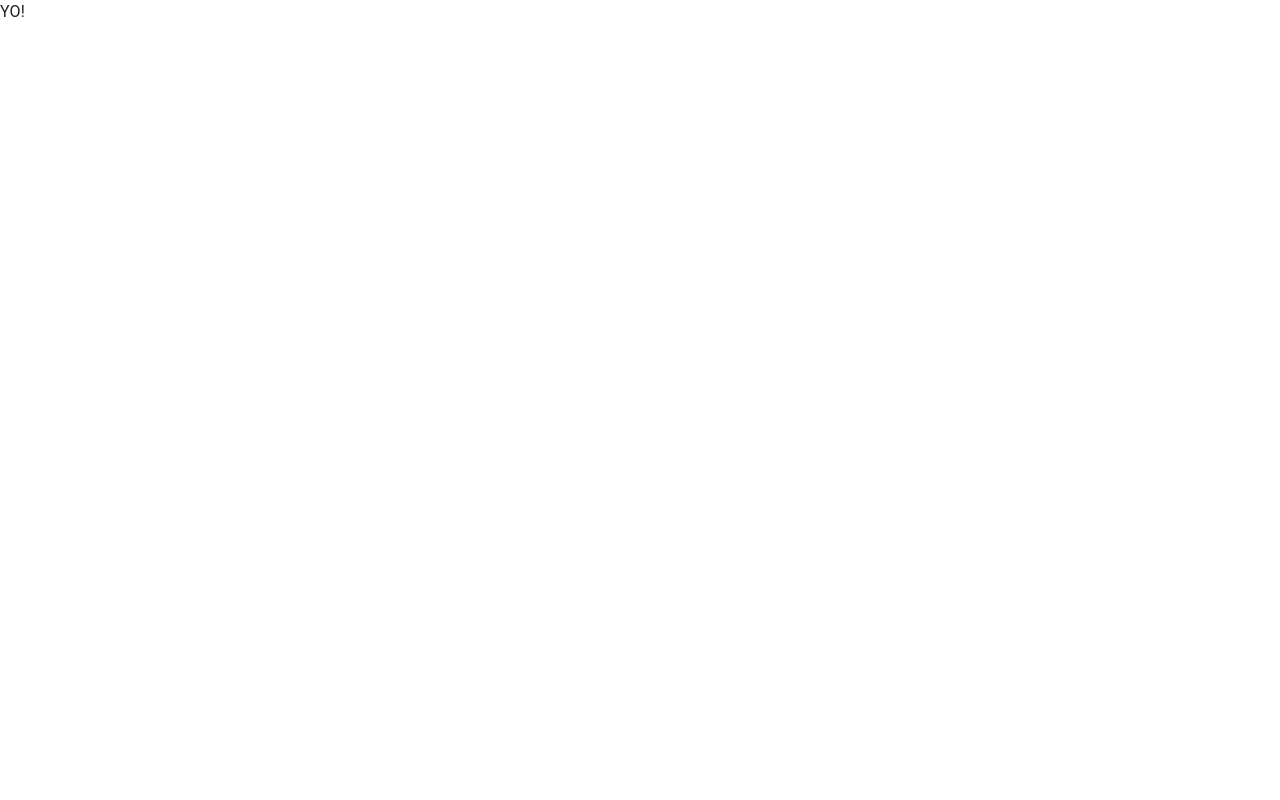
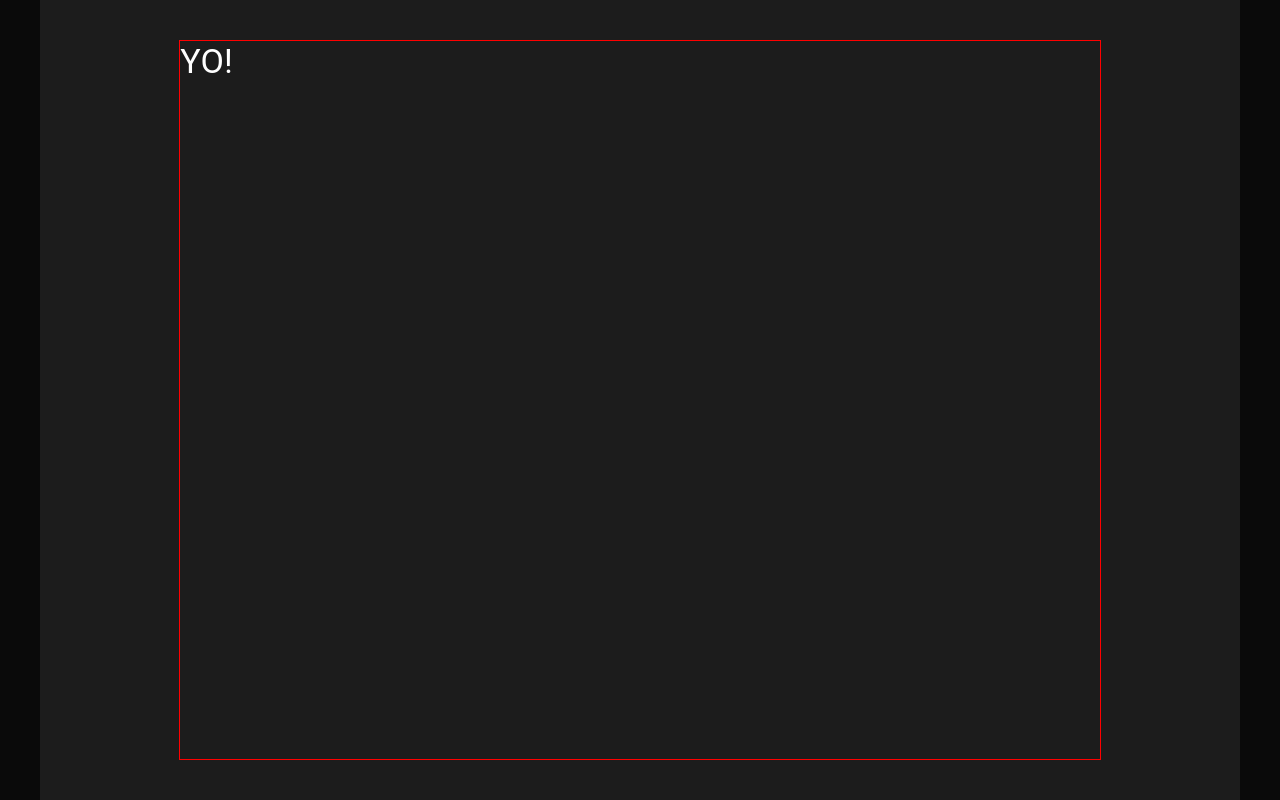
Before and after one commit to BartekNowicki/SettleApp_FE, a React (Vite) app: page / in a window 1280 px wide. Built offline with nearby package versions, Linux system fonts and the light colour scheme.

Commit message:
Prepare basic layout

```diff
--- a/package.json
+++ b/package.json
@@ -10,6 +10,9 @@
     "preview": "vite preview"
   },
   "dependencies": {
+    "@emotion/react": "^11.11.3",
+    "@emotion/styled": "^11.11.0",
+    "@mui/material": "^5.15.10",
     "react": "^18.2.0",
     "react-dom": "^18.2.0"
   },
--- a/src/App.tsx
+++ b/src/App.tsx
@@ -1,14 +1,16 @@
 // import { useState } from 'react'
 // import './App.css'
 
+import {Typography} from "@mui/material";
+
 function App() {
-  // const [count, setCount] = useState(0);
+    // const [count, setCount] = useState(0);
 
-  return (
-    <>
-      YO!
-    </>
-  )
+    return (
+        <Typography variant="h4" component="h1" sx={{color: 'white'}}>
+            YO!
+        </Typography>
+    )
 }
 
 export default App
--- a/src/main.tsx
+++ b/src/main.tsx
@@ -1,25 +1,53 @@
-import React from 'react'
-import ReactDOM from 'react-dom/client'
-import App from './App'
-// import './index.css'
-import {createTheme, ThemeProvider, CssBaseline} from '@mui/material';
+import React from 'react';
+import ReactDOM from 'react-dom/client';
+import App from './App';
+import {Box, Container, createTheme, CssBaseline, ThemeProvider} from '@mui/material';
 
 const theme = createTheme({
     palette: {
         primary: {
-            main: '#000', // black
+            main: '#000000',
         },
         secondary: {
-            main: '#808080', // gray
+            main: '#0c0c0c',
+        },
+        background: {
+            default: '#171717',
+            paper: '#1c1c1c',
+        },
+    },
+    components: {
+        MuiCssBaseline: {
+            styleOverrides: {
+                body: {
+                    backgroundColor: '#0a0a0a',
+                },
+            },
         },
     },
 });
 
-ReactDOM.createRoot(document.getElementById('root')!).render(
+const root = ReactDOM.createRoot(document.getElementById('root')!);
+root.render(
     <React.StrictMode>
         <ThemeProvider theme={theme}>
             <CssBaseline/>
-            <App/>
+            <Container maxWidth="lg" sx={{
+                minHeight: '100vh',
+                display: 'flex',
+                flexDirection: 'column',
+                justifyContent: 'center',
+                alignItems: 'center',
+                backgroundColor: 'background.paper'
+            }}>
+                <Box sx={{
+                    height: '720px',
+                    width: '80%',
+                    border: '1px solid red'
+                }}>
+                    <App/>
+                </Box>
+            </Container>
         </ThemeProvider>
     </React.StrictMode>,
 );
```
Also changed, not shown: 1 other file (tests, documents, lock files or other folders).
